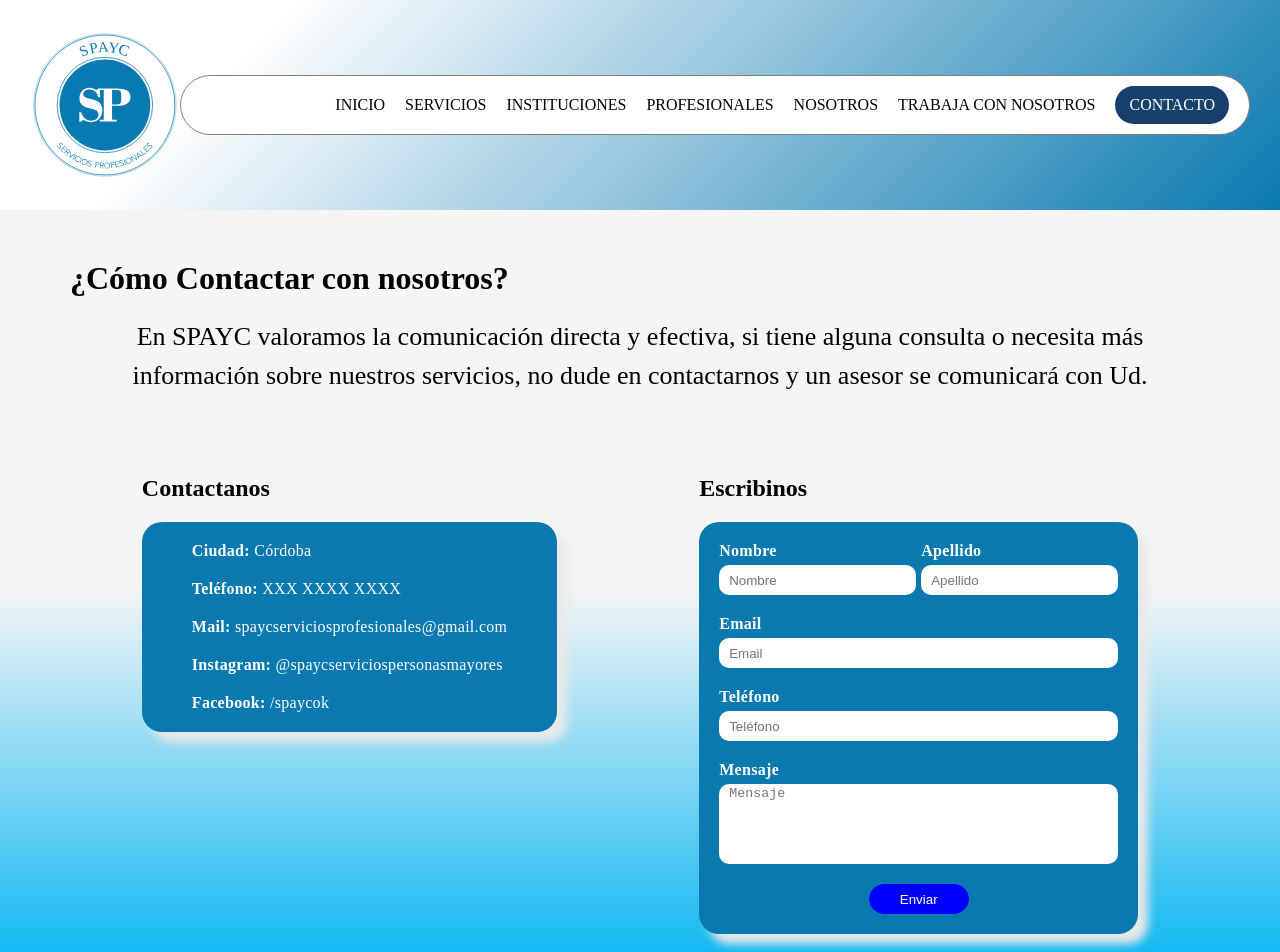
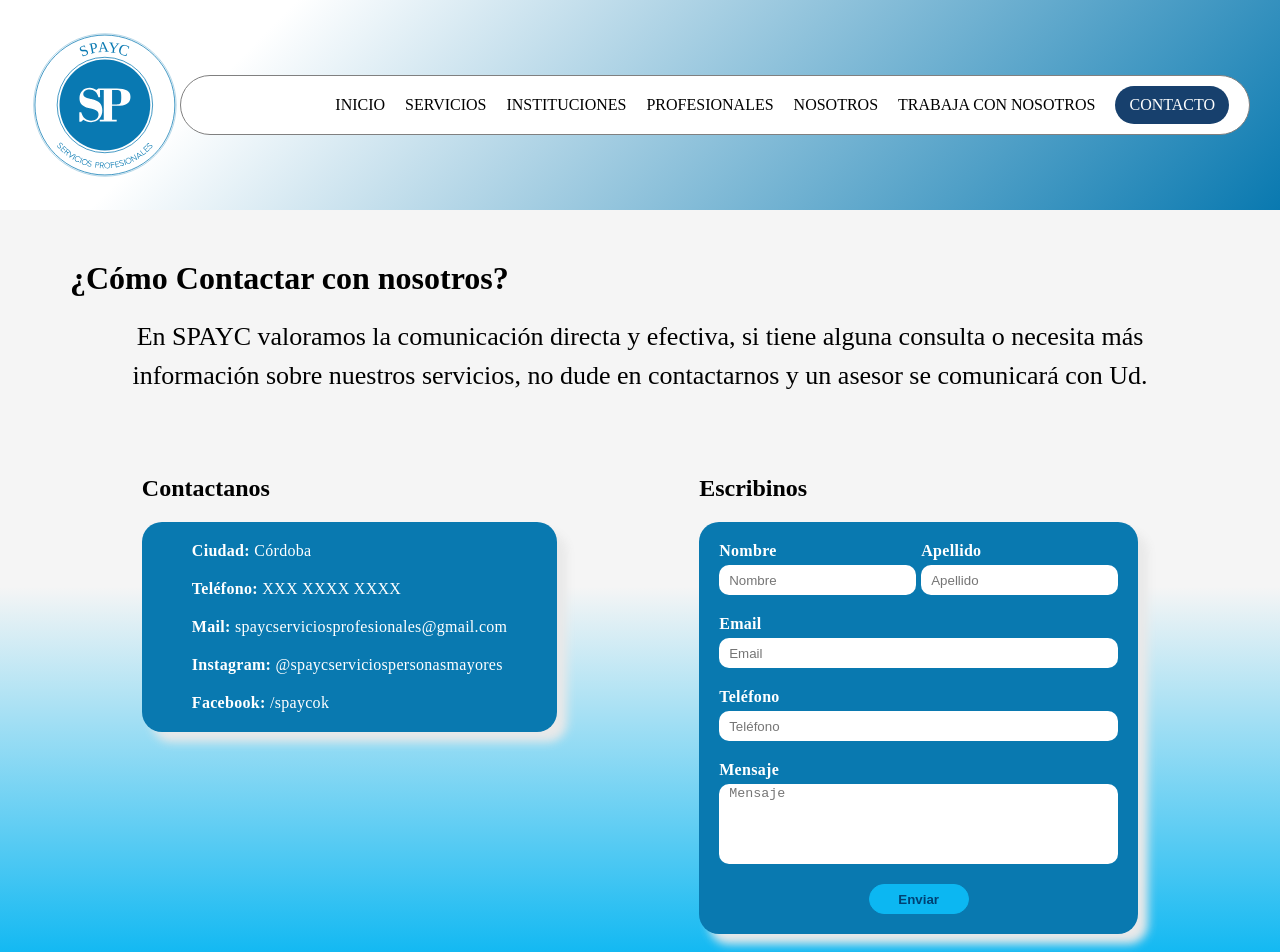
Before and after one commit to Gabriel9022/spayc-front, a React (Vite) app in the folder spayc-frontend/: page /contacto in a window 1280 px wide. Shown: the top 952 px of the page. Built offline with nearby package versions, Linux system fonts and the light colour scheme.

Commit message:
submit button color changed

```diff
--- a/spayc-frontend/src/Components/Contact/Contact.css
+++ b/spayc-frontend/src/Components/Contact/Contact.css
@@ -101,11 +101,11 @@ textarea.Contact_input {
     height: 30px;
     margin: 0 auto;
     border-radius: 20px;
-    background-color: blue;
-    border: solid blue 1px;
+    background-color: #0cb7f2;
+    border: solid 1px #0cb7f2;
     position: relative;
-    color: white;
-    font-weight: 500;
+    color: #004173;
+    font-weight: bold;
     outline: none;
     cursor: pointer;
     transition: all 0.3s ease;
@@ -115,8 +115,9 @@ textarea.Contact_input {
 }
 
 .Contact_submit:hover {
-    background-color: darkblue;
-    border: darkblue ;
+    background-color: #004173;
+    border: #004173 ;
+    color: #fff;
 }
 
 .spinner {
```
